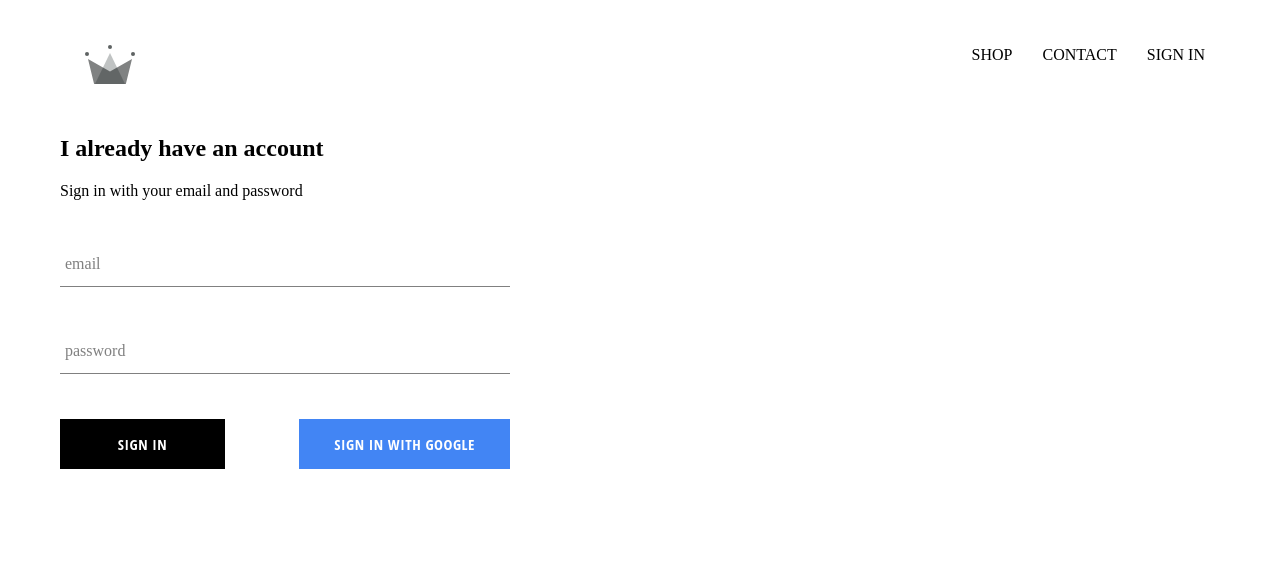
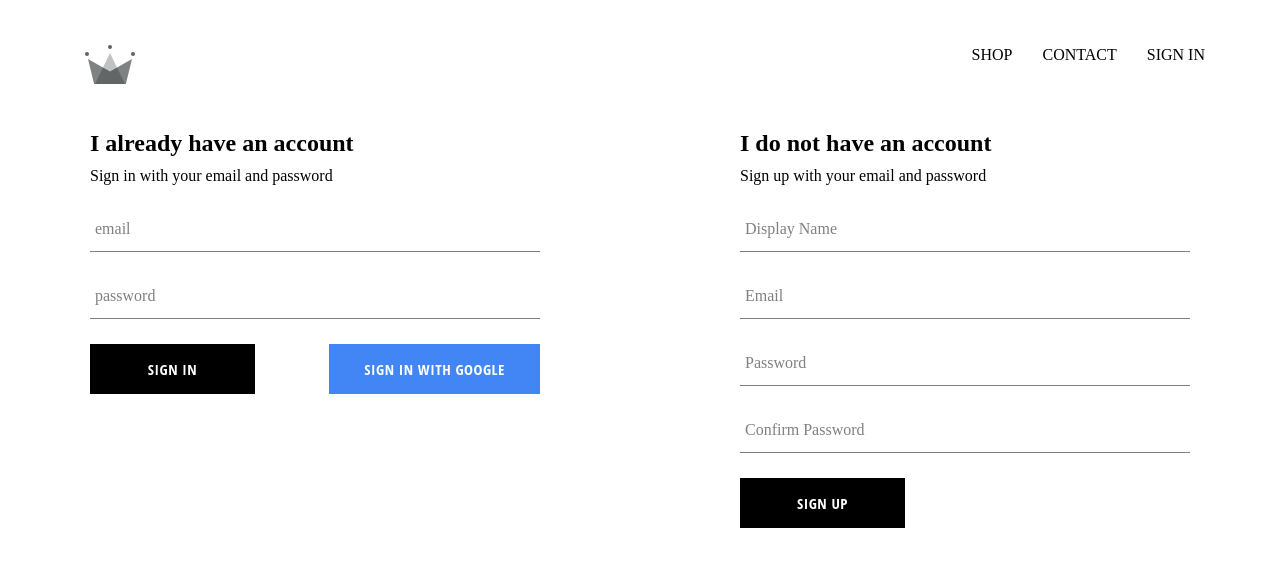
Before and after one commit to madalyonn1/ercell-clothing, a React (Create React App) app: page /signin in a window 1280 px wide. Shown: the top 566 px of the page. Built offline with nearby package versions, Linux system fonts and the light colour scheme; no server answers; a web font is replaced by a local one.

Commit message:
implemented firebase utils

```diff
--- a/src/App.js
+++ b/src/App.js
@@ -7,7 +7,7 @@
 import ShopPage from "./pages/shop/shop.component";
 import Header from "./components/header/header.component";
 import SignInAndSignUpPage from "./pages/sing-in-and-sign-up/sign-in-and-sign-up.component";
-import { auth } from "./firebase/firebase.utils";
+import { auth, createUserProfileDocument } from "./firebase/firebase.utils";
 
 class App extends React.Component {
   constructor() {
@@ -20,9 +20,21 @@
   unsubscribeFromAuth = null;
 
   componentDidMount() {
-    this.unsubscribeFromAuth = auth.onAuthStateChanged((user) => {
-      this.setState({ currentUser: user });
-      console.log(user);
+    this.unsubscribeFromAuth = auth.onAuthStateChanged(async (userAuth) => {
+      if (userAuth) {
+        const userRef = await createUserProfileDocument(userAuth);
+
+        userRef.onSnapshot((snapShot) => {
+          this.setState({
+            currentUser: {
+              id: snapShot.id,
+              ...snapShot.data(),
+            },
+          });
+        });
+      } else {
+        this.setState({ currentUser: userAuth });
+      }
     });
   }
 
--- a/src/components/form-input/form-input.styles.scss
+++ b/src/components/form-input/form-input.styles.scss
@@ -9,7 +9,7 @@
 
 .group {
   position: relative;
-  margin: 45px 0;
+  margin: 20px 0;
 
   .form-input {
     background: none;
--- a/src/components/sign-in/sign-in.component.jsx
+++ b/src/components/sign-in/sign-in.component.jsx
@@ -29,7 +29,7 @@
   render() {
     return (
       <div className="sign-in">
-        <h2>I already have an account</h2>
+        <h2 className="title">I already have an account</h2>
         <span>Sign in with your email and password</span>
         <form onSubmit={this.handleSubmit}>
           <FormInput
--- /dev/null
+++ b/src/components/sign-up/sign-up.component.jsx
@@ -0,0 +1,99 @@
+import React from "react";
+
+import FormInput from "../form-input/form-input.component";
+import CustomButton from "../custom-button/custom-button.component";
+
+import { auth, createUserProfileDocument } from "../../firebase/firebase.utils";
+
+import "./sign-up.styles.scss";
+
+class SignUp extends React.Component {
+  constructor() {
+    super();
+    this.state = {
+      displayName: "",
+      email: "",
+      password: "",
+      confirmPassword: "",
+    };
+  }
+
+  handleSubmit = async (event) => {
+    event.preventDefault();
+    const { displayName, email, password, confirmPassword } = this.state;
+    if (password !== confirmPassword) {
+      alert("passwords don't match");
+      return;
+    }
+
+    try {
+      const { user } = await auth.createUserWithEmailAndPassword(
+        email,
+        password
+      );
+
+      await createUserProfileDocument(user, { displayName });
+
+      this.setState({
+        displayName: "",
+        email: "",
+        password: "",
+        confirmPassword: "",
+      });
+    } catch (err) {
+      console.log(err);
+    }
+  };
+
+  handleChange = (event) => {
+    const { name, value } = event.target;
+    this.setState({ [name]: value });
+  };
+
+  render() {
+    const { displayName, email, password, confirmPassword } = this.state;
+    return (
+      <div className="sign-up">
+        <h2 className="title">I do not have an account</h2>
+        <span>Sign up with your email and password</span>
+        <form className="sign-up-from" onSubmit={this.handleSubmit}>
+          <FormInput
+            type="text"
+            name="displayName"
+            value={displayName}
+            onChange={this.handleChange}
+            label="Display Name"
+            required
+          />
+          <FormInput
+            type="email"
+            name="email"
+            value={email}
+            onChange={this.handleChange}
+            label="Email"
+            required
+          />
+          <FormInput
+            type="password"
+            name="password"
+            value={password}
+            onChange={this.handleChange}
+            label="Password"
+            required
+          />
+          <FormInput
+            type="password"
+            name="confirmPassword"
+            value={confirmPassword}
+            onChange={this.handleChange}
+            label="Confirm Password"
+            required
+          />
+          <CustomButton type="submit">SIGN UP</CustomButton>
+        </form>
+      </div>
+    );
+  }
+}
+
+export default SignUp;
--- /dev/null
+++ b/src/components/sign-up/sign-up.styles.scss
@@ -0,0 +1,8 @@
+.sign-up{
+    display: flex;
+    flex-direction: column;
+    width: 450px;
+    .title{
+        margin: 10px 0;
+    }
+}
--- a/src/firebase/firebase.utils.js
+++ b/src/firebase/firebase.utils.js
@@ -12,6 +12,32 @@
   measurementId: "G-23KE2BW9EJ",
 };
 
+export const createUserProfileDocument = async (userAuth, additionalData) => {
+  if (!userAuth) return;
+
+  const userRef = firestore.doc(`users/${userAuth.uid}`);
+
+  const snapShot = await userRef.get();
+
+  if (!snapShot.exists) {
+    const { displayName, email } = userAuth;
+    const createdAt = new Date();
+
+    try {
+      await userRef.set({
+        displayName,
+        email,
+        createdAt,
+        ...additionalData,
+      });
+    } catch (err) {
+      console.log("error creating user", err.message);
+    }
+  }
+
+  return userRef;
+};
+
 firebase.initializeApp(config);
 
 export const auth = firebase.auth();
--- a/src/pages/sing-in-and-sign-up/sign-in-and-sign-up.component.jsx
+++ b/src/pages/sing-in-and-sign-up/sign-in-and-sign-up.component.jsx
@@ -1,12 +1,14 @@
 import React from "react";
 
 import SignIn from "../../components/sign-in/sign-in.component";
+import SignUp from "../../components/sign-up/sign-up.component";
 
 import "./sign-in-and-sign-up.styles.scss";
 
 const SignInAndSignUpPage = () => (
   <div className="sign-in-and-sign-up">
     <SignIn />
+    <SignUp />
   </div>
 );
 
--- a/src/pages/sing-in-and-sign-up/sign-in-and-sign-up.styles.scss
+++ b/src/pages/sing-in-and-sign-up/sign-in-and-sign-up.styles.scss
@@ -0,0 +1,6 @@
+.sign-in-and-sign-up{
+    width: 1100px;
+    display: flex;
+    justify-content: space-between;
+    margin: 30px auto;
+}
```
